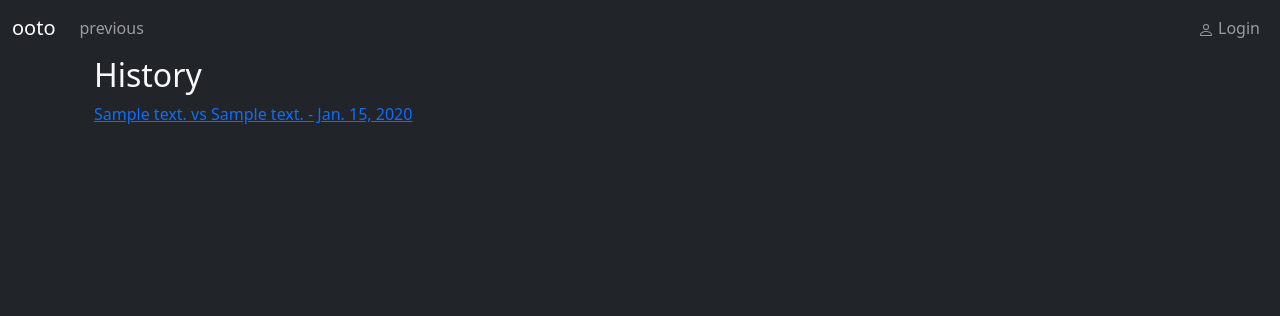
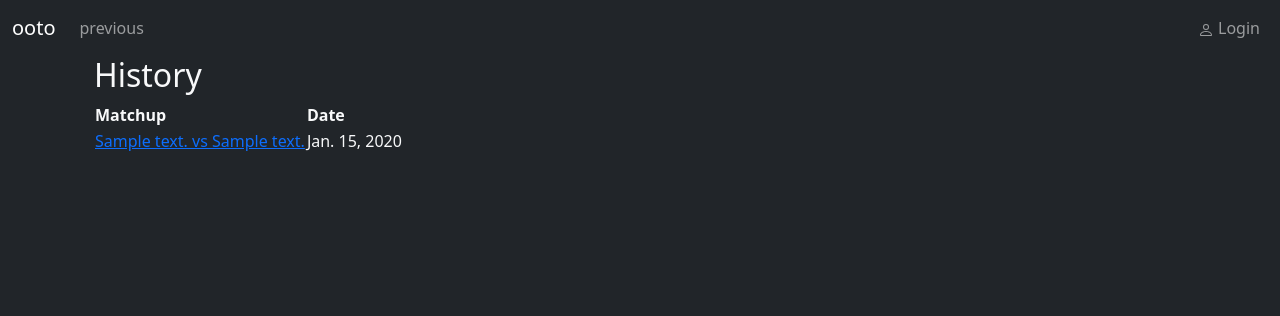
Before and after one commit to vpaone59/One-Or-The-Other, a Django app: page /ooto/history/ in a window 1280 px wide. Shown: the top 316 px of the page. Run offline with Django 5.2, Linux system fonts and the light colour scheme; tables that the repository leaves empty hold one stand-in row (values such as "Sample post").

Commit message:
Refactor history template to use a table for better structure and readability

```diff
--- a/ooto/ooto/templates/ooto/history.html
+++ b/ooto/ooto/templates/ooto/history.html
@@ -1,15 +1,26 @@
 {% extends "ooto/layout.html" %}
 {% block content %}
-    <div class="container text-light ">
+    <div class="container text-light">
         <div class="container">
             <h2>History</h2>
-            {% for game in all_games %}
-                <div class="row">
-                    <div class="col-6">
-                        <a href="{% url 'game' game.id %}">{{ game.first_choice }} vs {{ game.second_choice }} - {{ game.game_date }}</a>
-                    </div>
-                </div>
-            {% endfor %}
+            <table>
+                <thead>
+                    <tr>
+                        <th>Matchup</th>
+                        <th>Date</th>
+                    </tr>
+                </thead>
+                <tbody>
+                    {% for game in all_games %}
+                        <tr>
+                            <td>
+                                <a href="{% url 'game' game.id %}">{{ game.first_choice }} vs {{ game.second_choice }}</a>
+                            </td>
+                            <td>{{ game.game_date }}</td>
+                        </tr>
+                    {% endfor %}
+                </tbody>
+            </table>
         </div>
     </div>
 {% endblock %}
```
